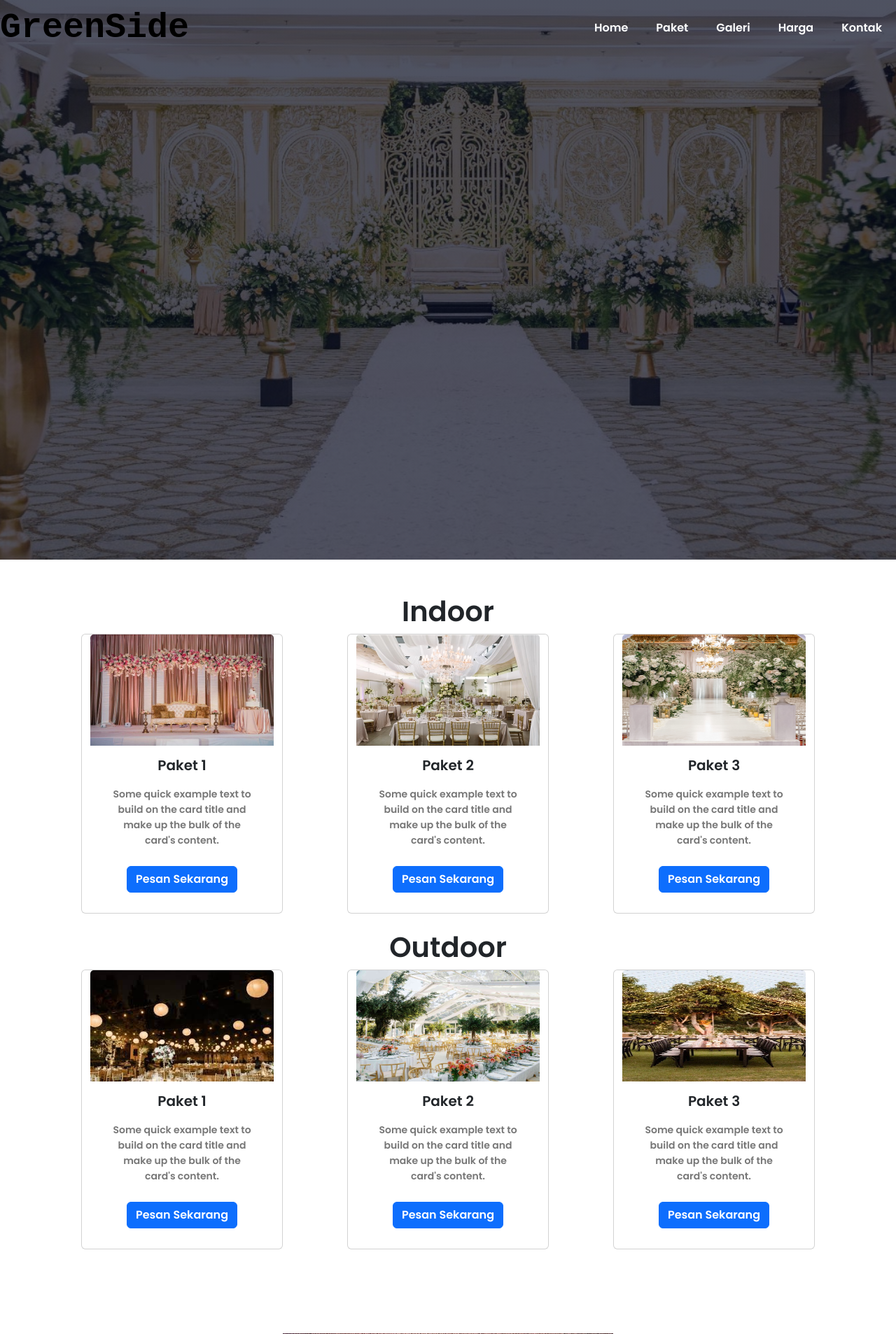
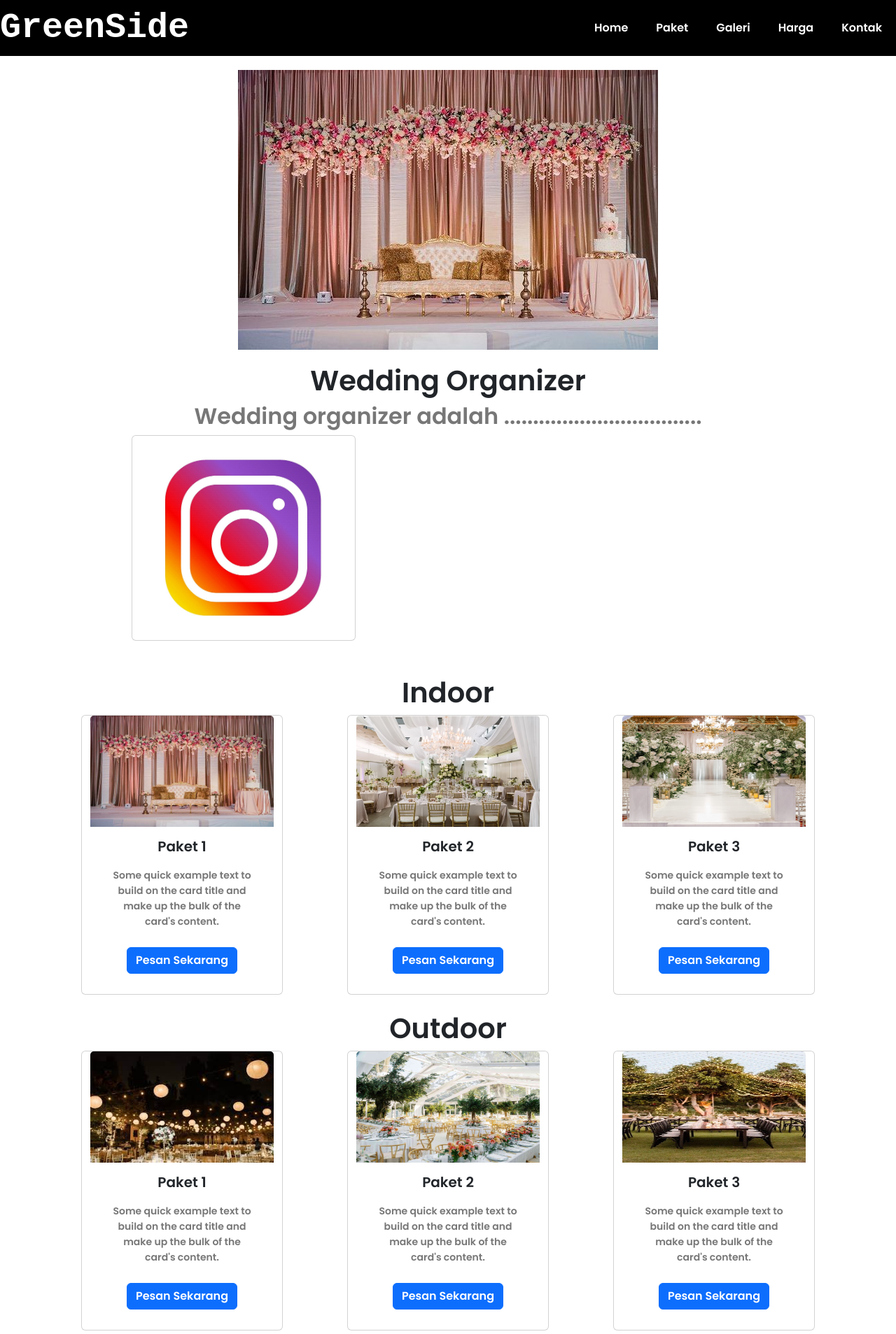
Before and after one commit to TinkerThinkerThings/Tubes-Implementasi-Perangkat-Lunak-Wedding-Organizer, a PHP site: page / in a window 1280 px wide. Shown: the top 1907 px of the page at 70% size. Run offline with PHP 8.4, Linux system fonts and the light colour scheme; some libraries are stand-ins or nearby versions.

Commit message:
Menambah fitur harga, mengubah navbar( belum beres), mengganti home, menambah file untuk koneksi

```diff
--- a/index.php
+++ b/index.php
@@ -1,4 +1,6 @@
 <?php
+session_start();
+include 'koneksi.php';
 
 ?>
 <!DOCTYPE html>
@@ -51,20 +53,34 @@
         </div>
         <div class="menu">
           <ul>
-            <li><a href="" class="tbl-biru">Home</a></li>
-            <li><a href="" class="tbl-biru">Paket</a></li>
-            <li><a href="" class="tbl-biru">Galeri</a></li>
-            <li><a href="" class="tbl-biru">Harga</a></li>
-            <li><a href="" class="tbl-biru">Kontak</a></li>
+            <li><a href="#home" class="tbl-biru">Home</a></li>
+            <li><a href="#paket" class="tbl-biru">Paket</a></li>
+            <li><a href="#galery" class="tbl-biru">Galeri</a></li>
+            <li><a href="#mharga" class="tbl-biru">Harga</a></li>
+            <li><a href="#kontak" class="tbl-biru">Kontak</a></li>
           </ul>
         </div>
       </div>
     </nav>
     <!-- END OF NAVBAR -->
   </section>
+  <section class="home" id="home">
+    <div class="gal">
+      <img src="./src/assets/images/paket1.jpg" class="img-fluid" alt="...">
+    </div>
+    <div>
+      <h1> Wedding Organizer</h1>
+      <h2>Wedding organizer adalah ..................................</h2>
+    </div>
+    <div class="row">
+      <div class="card" style="width: 20rem;">
+        <img src="./src/assets/images/ig.jpg" class="card-img-top" alt="...">
 
-  <!-- CARD -->
-  <section class="home">
+      </div>
+    </div>
+  </section>
+  <!-- Paket -->
+  <section class="paket" id="paket">
     <h1> Indoor</h1>
 
     <div class="row">
@@ -132,10 +148,10 @@
 
   <!-- END OF CARD -->
   <!-- Galerry -->
-  <section class="Galerry">
+  <section class="galery" id="galery">
 
     <div class="gal">
-      <img src="./src/assets/images/paket1.jpg" class="card-img-top" height="20%" alt="...">
+      <img src="./src/assets/images/paket1.jpg" class="img-fluid" alt="...">
     </div>
     <div class="gam">
       <h1> Our Galerry</h1>
--- /dev/null
+++ b/koneksi.php
@@ -0,0 +1,11 @@
+<?php
+$Host = "localhost";
+$username = "root";
+$password = "";
+$database = "";
+
+$koneksi = new mysqli($Host, $username, $password, $database);
+if ($koneksi->connect_error) {
+    die("koneksi gagal:" . $koneksi->connect_error);
+}
+echo "";
--- a/src/style/global.css
+++ b/src/style/global.css
@@ -4,24 +4,28 @@
   font-family: "Poppins", sans-serif;
 }
 .header {
-  min-height: 100vh;
-  width: 100%;
-  background-image: linear-gradient(rgba(4, 9, 30, 0.7), rgba(4, 9, 30, 0.7)), url(../assets/images/wedding.jpg);
-  background-position: center;
-  background-size: cover;
-  position: relative;
 }
 .wrapper {
-  width: 1500px;
+  width: 15000px;
   margin: auto;
-  position: relative;
+  position: static;
+  background-color: black;
 }
-
+.home{
+  text-align: center;
+}
+.home h2{
+  color: #777;
+}
+.home .row{
+  padding-left: 200px;
+  padding-right: 50px;
+}
 .logo a {
   font-size: 50px;
   font-weight: 800;
   font-family: "Courier New", Courier;
-  color: black;
+  color: rgb(255, 255, 255);
   float: left;
 }
 .menu {
@@ -123,13 +110,13 @@ p {
   padding: 20px 12px;
   box-sizing: border-box;
 }
-.home {
+.paket {
   width: 80%;
   margin: auto;
   text-align: center;
   padding-top: 50px;
 }
-.home-col {
+.paket-col {
   flex-basis: 32%;
   border-radius: 10px;
   margin-bottom: 30px;
```
Also changed, not shown: other parts of index.php (+54 -2 lines), other parts of src/style/global.css (+16 -22 lines), tambahpesan.php (added, +19 -0 lines).
